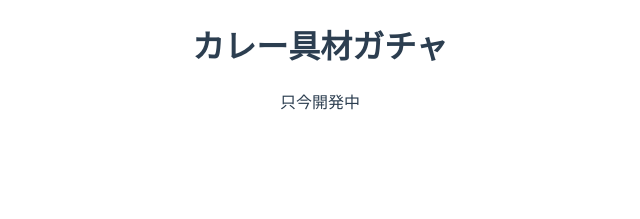
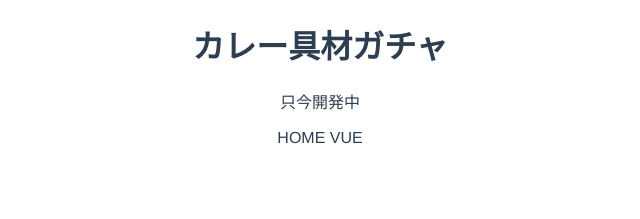
Before and after one commit to LunaChevalier/lunachevalier.github.io, a Vue app: page / in a window 1280 px wide. Shown: the top 219 px of the page, without its empty margins (320-960 px from the left). Built offline with nearby package versions, Linux system fonts and the light colour scheme.

Commit message:
新規コンポーネントを作成

```diff
--- a/package.json
+++ b/package.json
@@ -6,7 +6,7 @@
     "serve": "vue-cli-service serve",
     "build": "vue-cli-service build",
     "test:unit": "vue-cli-service test:unit",
-    "test:e2e": "vue-cli-service test:e2e",
+    "test:e2e": "vue-cli-service test:e2e --headless",
     "lint": "vue-cli-service lint"
   },
   "dependencies": {
--- /dev/null
+++ b/src/components/Gacha.vue
@@ -0,0 +1,11 @@
+<template>
+  <p>HOME VUE</p>
+</template>
+
+<script lang='ts'>
+  import { Component, Vue } from 'vue-property-decorator';
+
+  @Component
+  export default class Gacha extends Vue {
+  }
+</script>
--- a/src/router/index.ts
+++ b/src/router/index.ts
@@ -10,11 +10,6 @@ const routes: RouteConfig[] = [
     name: 'About',
     component: About,
   },
-  {
-    path: '/about',
-    name: 'About',
-    component: () => import('../views/About.vue'),
-  },
 ];
 
 const router = new VueRouter({
--- a/src/views/About.vue
+++ b/src/views/About.vue
@@ -2,5 +2,18 @@
   <div class="about">
     <h1>カレー具材ガチャ</h1>
     只今開発中
+    <Gacha></Gacha>
   </div>
 </template>
+
+<script lang='ts'>
+  import { Component, Vue } from 'vue-property-decorator';
+  import Gacha from '@/components/Gacha.vue';
+
+  @Component({
+    components: {
+      Gacha,
+    },
+  })
+  export default class About extends Vue {}
+</script>
```
Also changed, not shown: 2 other files (tests, documents, lock files or other folders).
